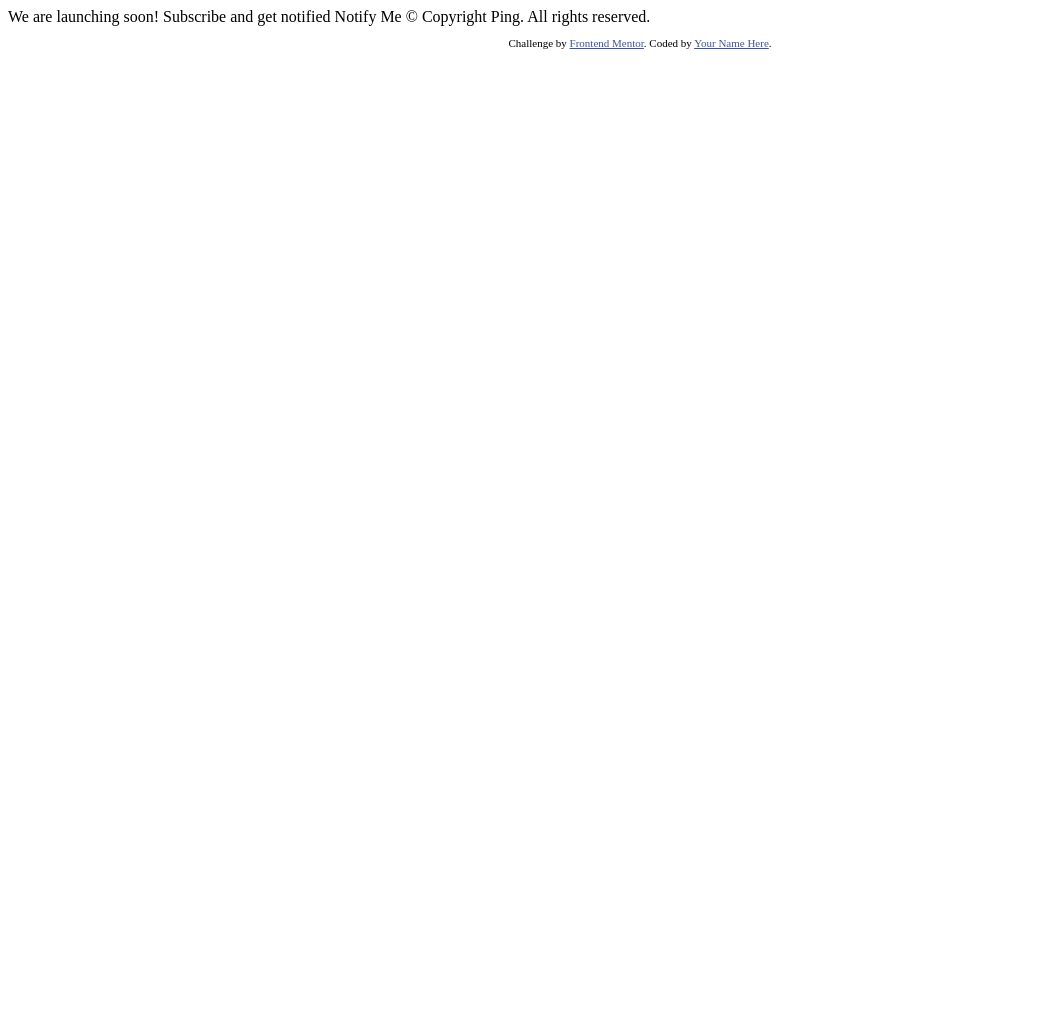
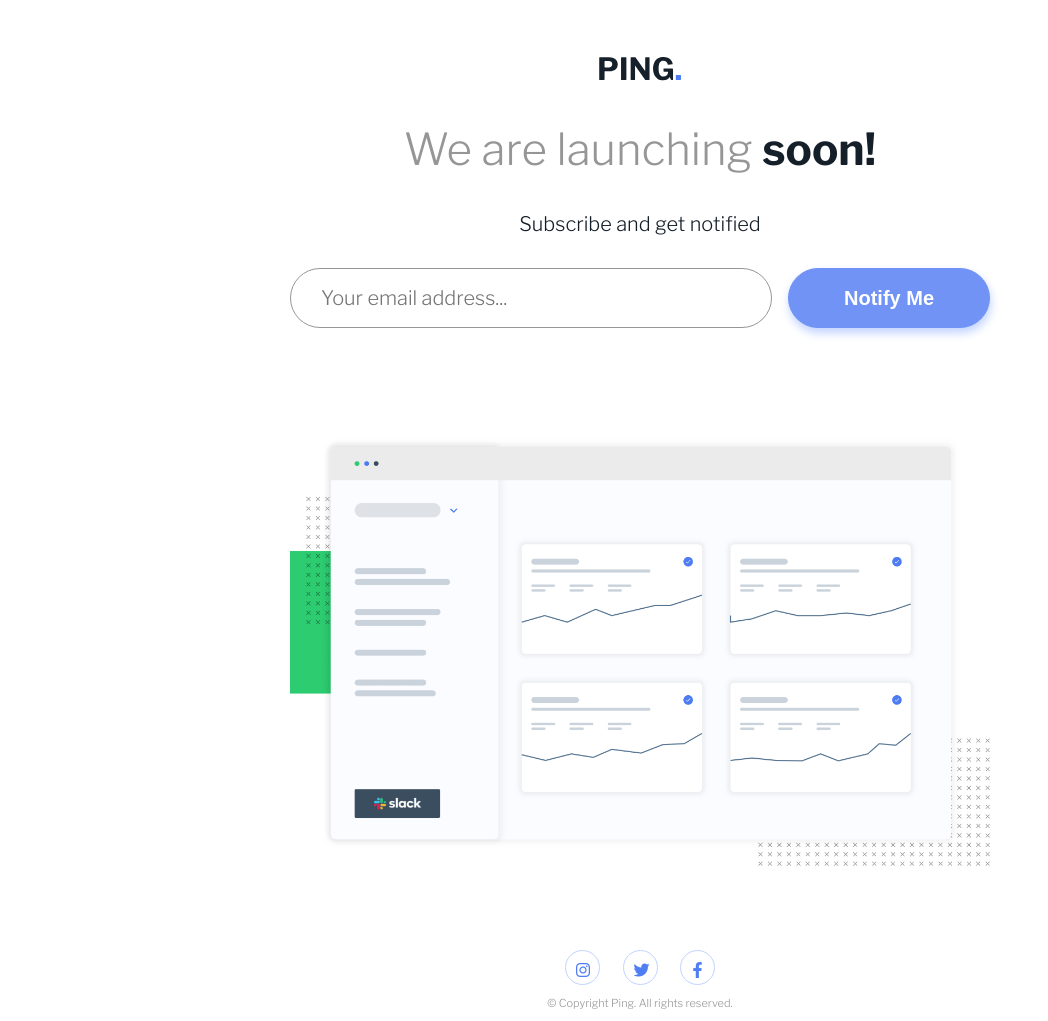
Before and after one commit to DevJonatanMorales/ping-coming-soon-page, a plain HTML site: page index.html in a window 1280 px wide. Shown: the whole page, without its empty margins (0-1048 px from the left). Before the commit the page ends 800 px from the top, so only its background shows below. Drawn offline with nearby package versions, Linux system fonts and the light colour scheme.

Commit message:
iconos del pie

```diff
--- a/index.html
+++ b/index.html
@@ -1,34 +1,85 @@
 <!DOCTYPE html>
 <html lang="en">
-<head>
-  <meta charset="UTF-8">
-  <meta name="viewport" content="width=device-width, initial-scale=1.0"> <!-- displays site properly based on user's device -->
+  <head>
+    <meta charset="UTF-8" />
+    <meta name="viewport" content="width=device-width, initial-scale=1.0" />
+    <!-- displays site properly based on user's device -->
 
-  <link rel="icon" type="image/png" sizes="32x32" href="./images/favicon-32x32.png">
+    <link
+      rel="icon"
+      type="image/png"
+      sizes="32x32"
+      href="./images/favicon-32x32.png"
+    />
 
-  <title>Frontend Mentor | Ping coming soon page</title>
+    <link
+      rel="stylesheet"
+      href="https://cdnjs.cloudflare.com/ajax/libs/font-awesome/6.1.1/css/all.min.css"
+      integrity="sha512-KfkfwYDsLkIlwQp6LFnl8zNdLGxu9YAA1QvwINks4PhcElQSvqcyVLLD9aMhXd13uQjoXtEKNosOWaZqXgel0g=="
+      crossorigin="anonymous"
+      referrerpolicy="no-referrer"
+    />
 
-  <!-- Feel free to remove these styles or customise in your own stylesheet 👍 -->
-  <style>
-    .attribution { font-size: 11px; text-align: center; }
-    .attribution a { color: hsl(228, 45%, 44%); }
-  </style>
-</head>
-<body>
+    <link rel="preconnect" href="https://fonts.googleapis.com" />
+    <link rel="preconnect" href="https://fonts.gstatic.com" crossorigin />
+    <link
+      href="https://fonts.googleapis.com/css2?family=Libre+Franklin:ital,wght@0,300;0,600;0,700;1,600&display=swap"
+      rel="stylesheet"
+    />
 
-  We are launching soon!
+    <title>Frontend Mentor | Ping coming soon page</title>
 
-  Subscribe and get notified
+    <!-- Feel free to remove these styles or customise in your own stylesheet 👍 -->
+    <link rel="stylesheet" href="./css/main.css" />
+  </head>
+  <body>
+    <article class="blog">
+      <header>
+        <img class="logo" src="./images/logo.svg" alt="icon logo" />
+      </header>
+      <form class="main" action="#" method="post" id="form">
+        <h1 class="titled">
+          We are launching
+          <span> soon! </span>
+        </h1>
 
-  Notify Me
+        <p class="paragraph">Subscribe and get notified</p>
 
-  &copy; Copyright Ping. All rights reserved.
+        <div class="control">
+          <input
+            type="email"
+            name="txtEmail"
+            id="email"
+            placeholder="Your email address..."
+            class="txt"
+          />
+          <p class="alert" id="alert">Please provide a valid email address</p>
+          <button type="submit" class="btn">Notify Me</button>
+        </div>
 
-  <footer>
-    <p class="attribution">
-      Challenge by <a href="https://www.frontendmentor.io?ref=challenge" target="_blank">Frontend Mentor</a>.
-      Coded by <a href="#">Your Name Here</a>.
-    </p>
-  </footer>
-</body>
+        <img
+          src="./images/illustration-dashboard.png"
+          alt="illustration dashboard"
+          class="dashboard"
+        />
+      </form>
+      <footer class="footer">
+        <div class="icons">
+          <a class="icon__link" href="#"
+            ><i class="icon fa-brands fa-instagram"></i
+          ></a>
+          <a class="icon__link" href="#"
+            ><i class="icon fa-brands fa-twitter"></i
+          ></a>
+          <a class="icon__link" href="#"
+            ><i class="icon fa-brands fa-facebook-f"></i
+          ></a>
+        </div>
+        <p class="attribution">&copy; Copyright Ping. All rights reserved.</p>
+      </footer>
+    </article>
+
+    <script src="./js/sweetalert2.js"></script>
+    <script src="./js/app.js"></script>
+  </body>
 </html>
```
